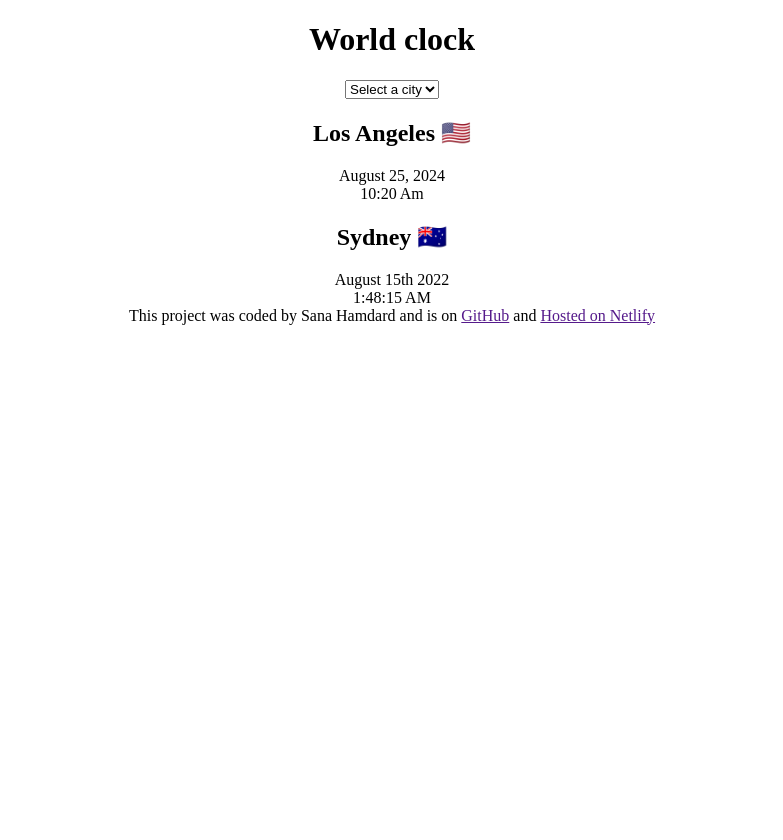
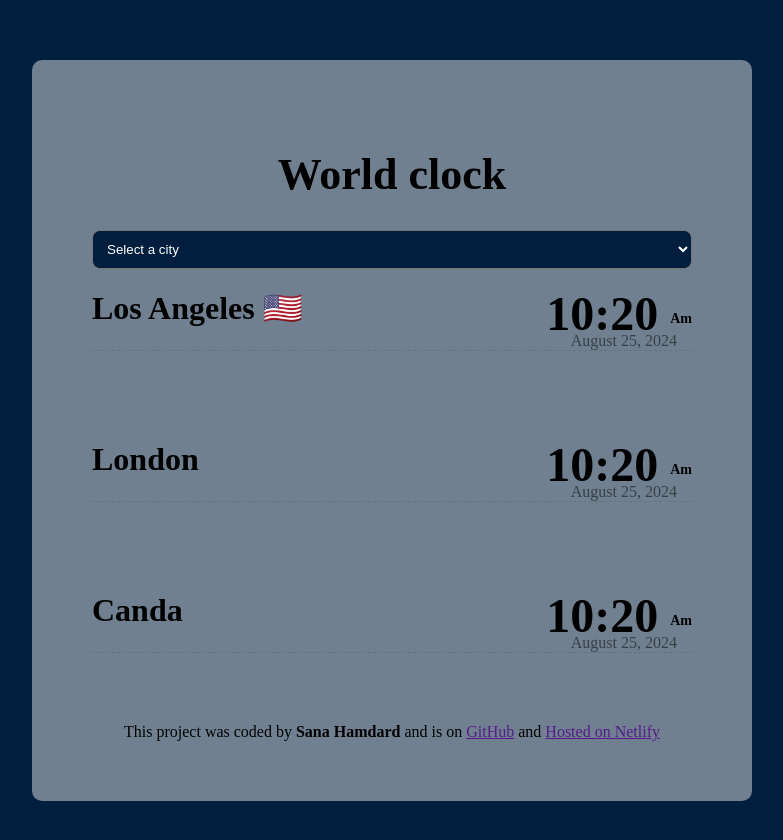
Before and after one commit to SanaHamdard/Weather-app, a plain HTML site: page index.html in a window 1280 px wide. Shown: the whole page, without its empty margins (248-1031 px from the left). Before the commit the page ends 800 px from the top, so only its background shows below. Drawn offline with Linux system fonts and the light colour scheme.

Commit message:
Update index.html
Added Css

```diff
--- a/index.html
+++ b/index.html
@@ -7,7 +7,70 @@
     <style>
         .container{
             text-align: center;
+            max-width: 600px;
+            margin: 60px auto;
+            background-color :#708090;
+            color:black ;
+            padding: 60px;
+            border-radius: 10px;
         }
+body{ background-color: #001f3f ;
+}
+select{
+    display: block;
+    width: 100%;
+    padding: 10px;
+    border-radius: 8px;
+    color: white;
+    background-color: #001f3f;
+
+}
+h1{
+    font-size: 44px;
+    font-family: 'Times New Roman', Times, serif;}
+.city-time-container {
+    display: flex;
+    justify-content: space-between;
+    align-items: center;
+    margin-top: 20px;
+}
+
+.city h2 {
+    margin:20px auto;
+    font-size: 32px;
+    text-align: start;
+    padding: 0px;
+
+}
+
+.time {
+    font-size: 48px;
+    font-weight: bold;
+    text-align: end;
+    margin: auto;
+    position: relative;
+bottom: 80px;
+}
+
+.time small {
+    font-size: 14px;
+    vertical-align: middle;
+
+}
+
+
+.date{opacity: 0.5;
+text-align: end;
+position: relative;
+bottom: 15px;
+
+border-bottom: 1px dashed rgba(0, 0, 0, 0.2);
+}
+.hidden{
+    text-align: end;
+    position: relative;
+    left: -15px;
+}
     </style>
 </head>
 <body>
@@ -16,21 +79,36 @@
     <select>
         <option value="">Select a city</option>
         <option value="">London</option>
-        <option value="New York"></option>
-        <option value="Auck Land"></option>
+        <option value="">New York</option>
+        <option value="">Auck Land</option>
     </select>
     <div class="city">
         <h2>Los Angeles 🇺🇸 </h2>
+
     </div>
-    <div class="date">August 25, 2024</div>
-    <div class="time"> 10:20 Am</div>
+    <div class="date"> <div class="hidden">August 25, 2024</div></div>
+    <div class="time"> 10:20 <small>Am</small> </div>
+
     <div class="city">
-        <h2>Sydney 🇦🇺 </h2>
-        <div class="date">August 15th 2022</div>
-        <div class="time">1:48:15 AM</div>
+        <h2>London</h2>
+    </div>
+    <div class="date">
+        <div class="hidden">August 25, 2024</div>
+    </div>
+    <div class="time"> 10:20 <small>Am</small> </div>
+
+<div class="city">
+        <h2>Canda</h2>
+    </div>
+    <div class="date">
+        <div class="hidden">August 25, 2024</div>
+    </div>
+    <div class="time"> 10:20 <small>Am</small> </div>
+    <div class="city">
+
     </div>
     <footer>
-        This project was coded by Sana Hamdard and is on <a
+        This project was coded by <strong>Sana Hamdard</strong> and is on <a
             href="" target="_blank">GitHub</a> and
         <a href="" target="_blank">Hosted on Netlify</a>
     </footer>
```
